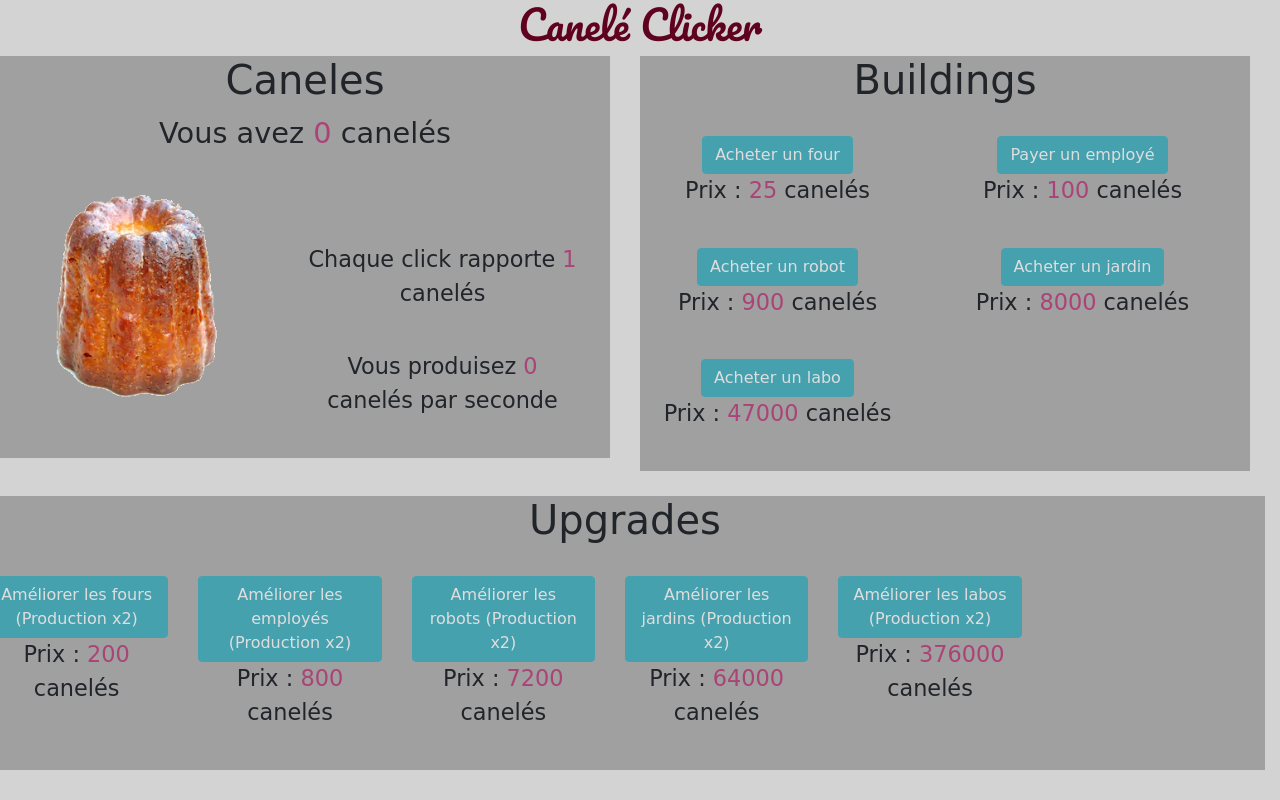
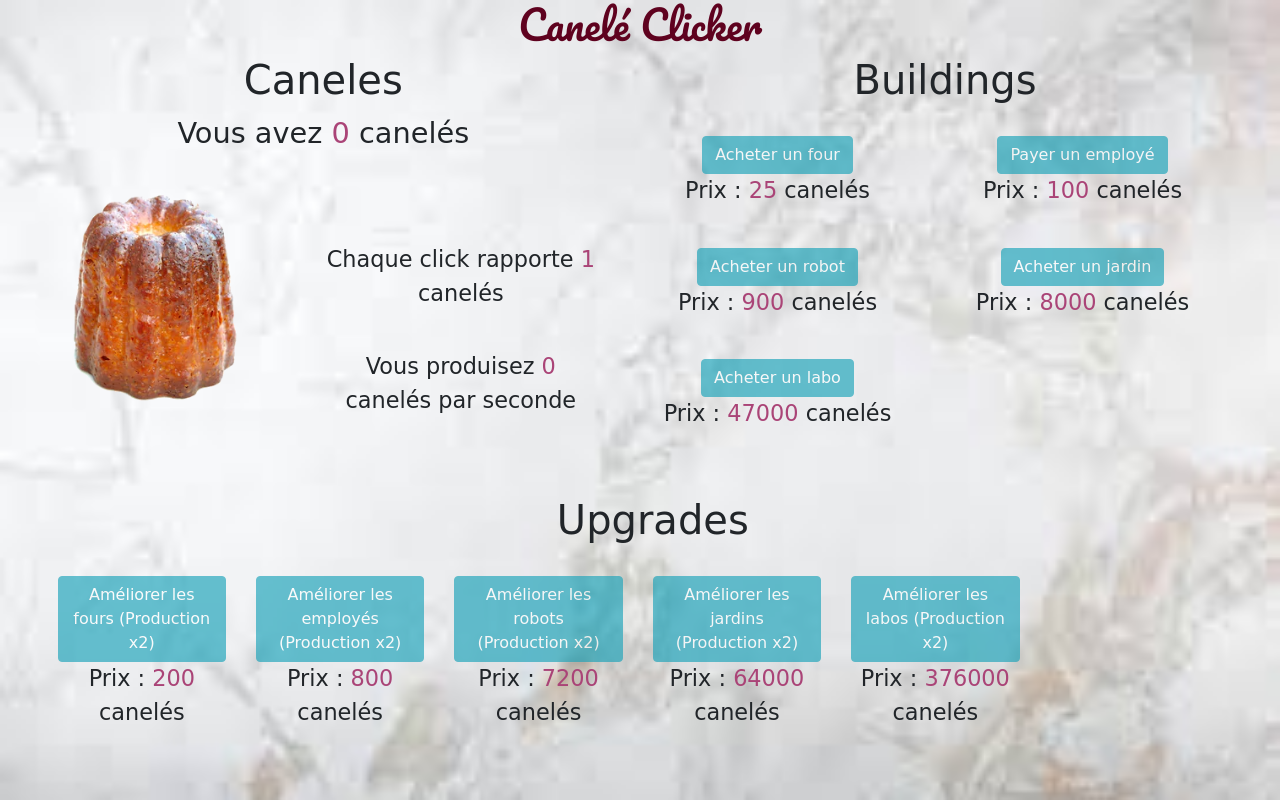
Before and after one commit to G-Arlabosse/coding_club_canele_clicker, a plain HTML site: page index.html in a window 1280 px wide. Drawn offline with nearby package versions, Linux system fonts and the light colour scheme; a web font is replaced by a local one.

Commit message:
CaneléClicker-2020-05-27_DesignUpdate

```diff
--- a/index.html
+++ b/index.html
@@ -19,7 +19,7 @@
                         <p class="NombreCanelés">Vous avez <span id="nbCanelés">0</span> canelés</p><br/>
                         <div class="row">
                             <div class="col-md-6">
-                                <img src="Canele.png" onclick="Click()"/>
+                                <img src="images/Canele.png" onclick="Click()"/>
                             </div>
                             <div class="col-md-6">
                                 <br/><br/>
--- a/style.css
+++ b/style.css
@@ -1,26 +1,28 @@
 body {
-    background-color: lightgray;
+    background-image:url(images/Background.png);
+    background-size: cover;
     font-family: "Neucha", cursive ;
     text-align: center;
 }
 
 .caneles{
-    background-color: rgb(160, 160, 160);
     width: 100%;
     min-height: 70%;
+    margin-left: 3%;
 }
 
 .buildings{
-    background-color: rgb(160, 160, 160);
     width: 100%;
     min-height: 100%;
 }
 
 .upgrades{
-    background-color: rgb(160, 160, 160);
-    width: 100%;
+    width: 95%;
     min-height: 30%;
     margin-top: 2% ;
+    position: fixed;
+    left: 2.5%;
+    padding-left:2%;
 }
 
 h1{
@@ -53,6 +55,6 @@ div{
 }
 
 img{
-    width:60%;
+    width:61%;
     padding-bottom: 6%;
 }
```
Also changed, not shown: Canele-de-Bordeau.png (deleted), images/Background.png (added), images/Canele.png (renamed from Canele.png).
